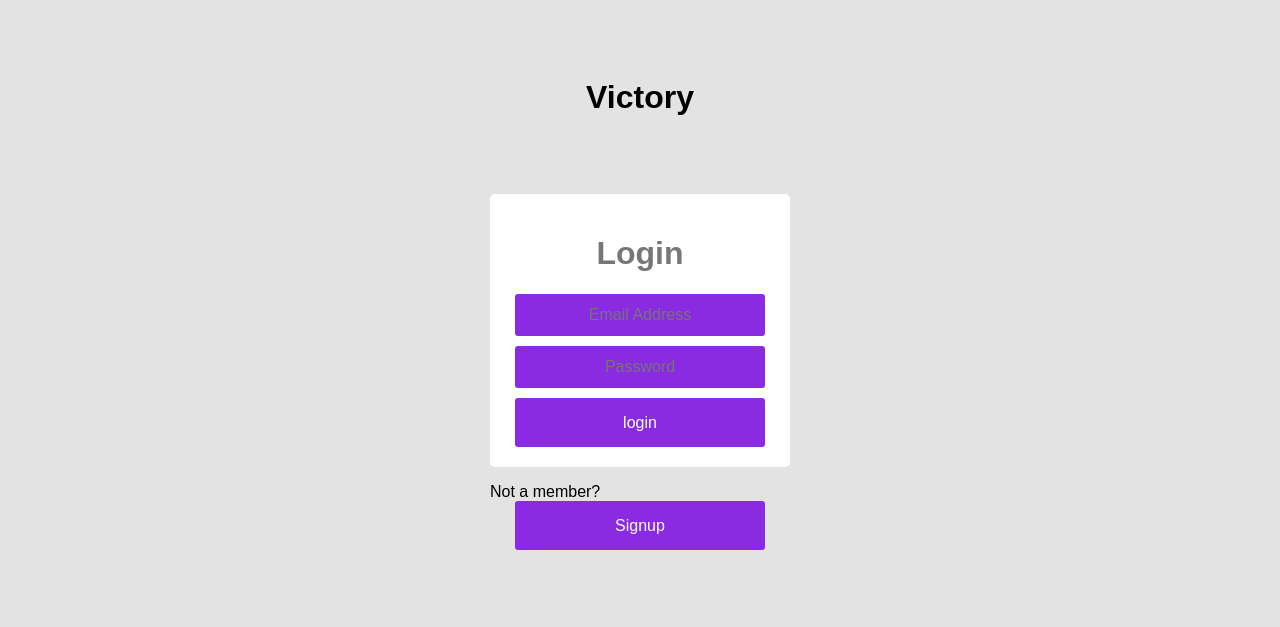
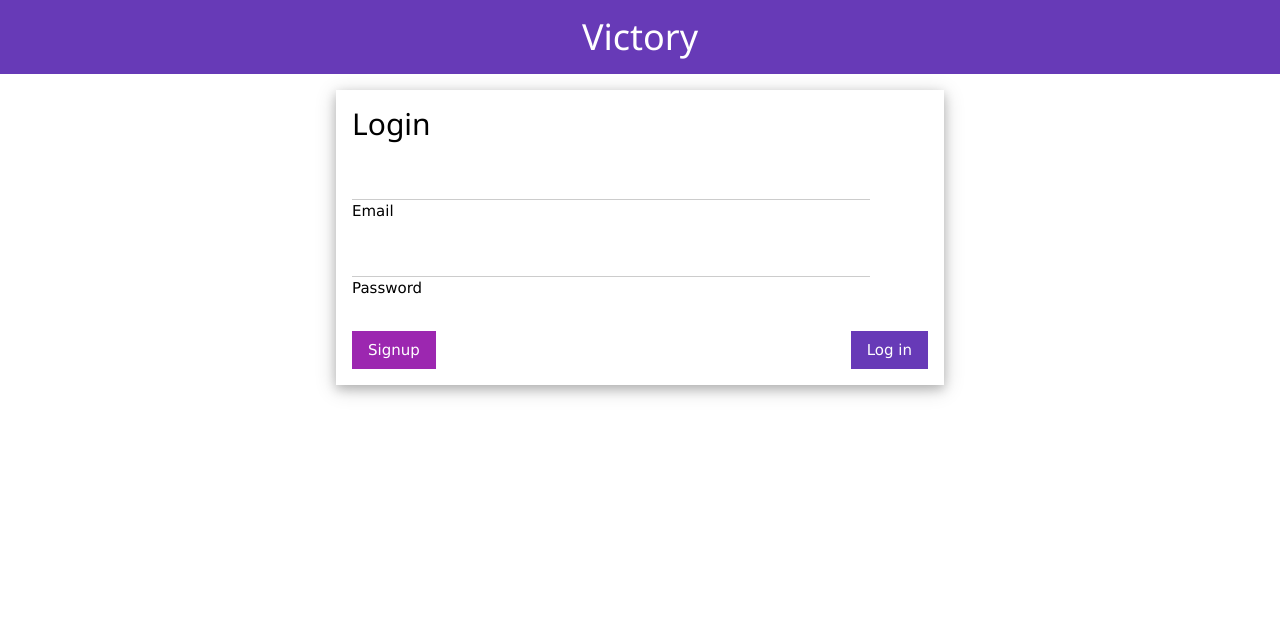
Before and after one commit to Abhisathy/Victory, a Flask app: page /userLogin in a window 1280 px wide. Shown: the top 627 px of the page. Run offline with Flask 2, Linux system fonts and the light colour scheme; parts of the project's set-up code (start-up, migrations or seed data) failed here and were passed over.

Commit message:
updated login

```diff
--- a/static/css/login.css
+++ /dev/null
@@ -1,79 +0,0 @@
-* {
-box-sizing: border-box;
-}
-
-*:focus {
-	outline: none;
-}
-body {
-font-family: Arial;
-color: #b9b9b9;
-background-color: #e3e3e3;
-padding: 50px;
-}
-.login {
-margin: 20px auto;
-width: 300px;
-}
-.login-screen {
-background-color: #FFF;
-padding: 20px;
-border-radius: 5px
-}
-
-.app-title {
-text-align: center;
-color: #777;
-}
-
-.login-form {
-text-align: center;
-}
-.control-group {
-margin-bottom: 10px;
-}
-
-input {
-text-align: center;
-background-color: 	#8A2BE2;
-border: 2px solid transparent;
-border-radius: 3px;
-font-size: 16px;
-font-weight: 200;
-padding: 10px 0;
-width: 250px;
-transition: border .5s;
-}
-
-input:focus {
-border: 2px solid #3498DB;
-box-shadow: none;
-}
-
-.btn {
-  border: 2px solid transparent;
-  background: 	#8A2BE2;
-  color: #ffffff;
-  font-size: 16px;
-  line-height: 25px;
-  padding: 10px 0;
-  text-decoration: none;
-  text-shadow: none;
-  border-radius: 3px;
-  box-shadow: none;
-  transition: 0.25s;
-  display: block;
-  width: 250px;
-  margin: 0 auto;
-}
-
-.btn:hover {
-  background-color: #8A2BE2;
-}
-
-.login-link {
-  font-size: 12px;
-  color: #444;
-  display: block;
-	margin-top: 12px;
-}
--- a/templates/login.html
+++ b/templates/login.html
@@ -1,41 +1,35 @@
 <!DOCTYPE html>
-<html lang="en" >
+<html>
+<title>Victory</title>
+<meta name="viewport" content="width=device-width, initial-scale=1">
+<link rel="stylesheet" href="https://www.w3schools.com/w3css/4/w3.css">
+<body>
 
-<head>
-  <meta charset="UTF-8">
-  <title>Login Form</title>
-  <link rel="stylesheet" href="{{ url_for('static', filename='css/login.css') }}">
-</head>
+<header class="w3-container w3-deep-purple">
+  <h1><center>Victory</center></h1>
+</header>
 
-<body>
-  <h1 style="color: black"><strong><center>Victory</center></strong></h1>
-  <br><br>
-  <div class="login">
-		<div class="login-screen">
-			<div class="app-title">
-				<h1>Login</h1>
-			</div>
+<div class="w3-container w3-half w3-margin-top w3-animate-left w3-display-bottommiddle">
+<form class="w3-container w3-card-4 " action="{{url_for('user_login')}}">
+<h2>Login</h2>
             {% if err %}
                 <p style="color: red;font-style: italic;">{{ err }}</p>
             {% elif msg %}
                 <p style="color: blue;font-style: italic;">{{ msg }}</p>
             {% endif %}
+<p>
+<input class="w3-input" type="email" style="width:90%" required>
+<label>Email</label></p>
+<p>
+<input class="w3-input" type="password" style="width:90%" required>
+<label>Password</label></p>
+<p><a class="w3-button w3-section w3-purple w3-ripple w3-left" href="{{ url_for('user_signup') }}"> Signup </a></p>
 
-            <form class="login-form" action="/userLogin" method="post">
-				<div class="control-group">
-					<input type="email" class="login-field" placeholder="Email Address" id="email" name="email">
-					<label class="login-field-icon fui-user"></label>
-				</div>
-				<div class="control-group">
-					<input type="password" class="login-field" name="password"  placeholder="Password" id="password">
-					<label class="login-field-icon fui-lock"></label>
-				</div>
-				<button type="submit" class="btn btn-primary btn-large btn-block">login</button>
-			</form>
-		</div>
-		<p style="color: black">Not a member?
-            <a class="btn btn-primary btn-large btn-block" style="text-align: center" href="{{url_for('user_signup')}}">Signup</a>
-        </p>
-  </div>
+<p>
+<button class="w3-button w3-section w3-deep-purple w3-ripple w3-right" type="submit"> Log in </button></p>
+
+</form>
+
+</div>
 </body>
 </html>
```
